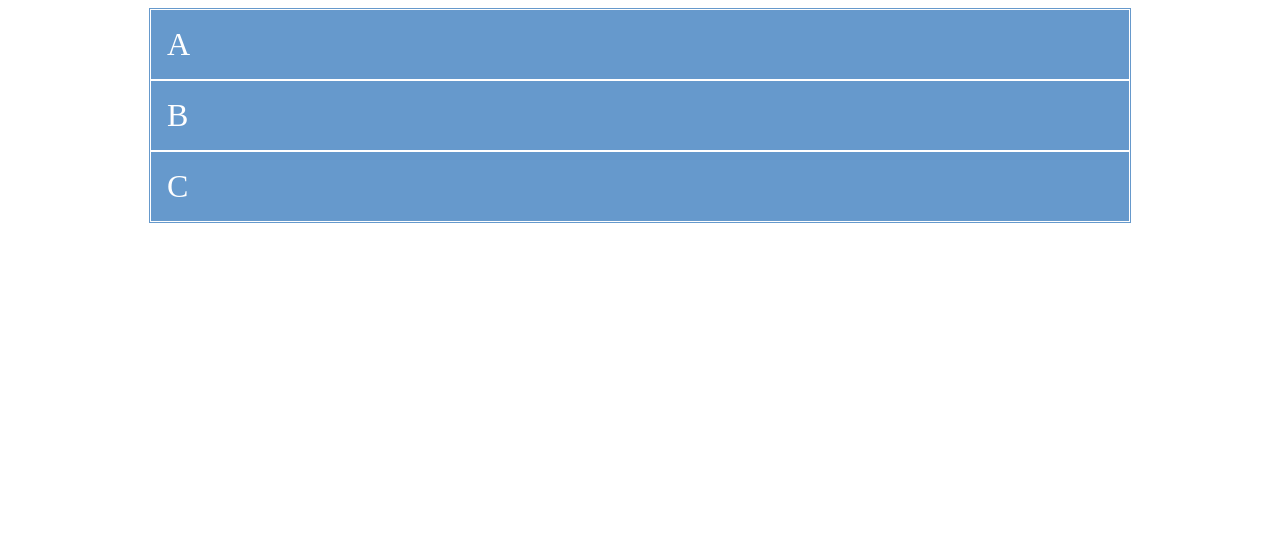
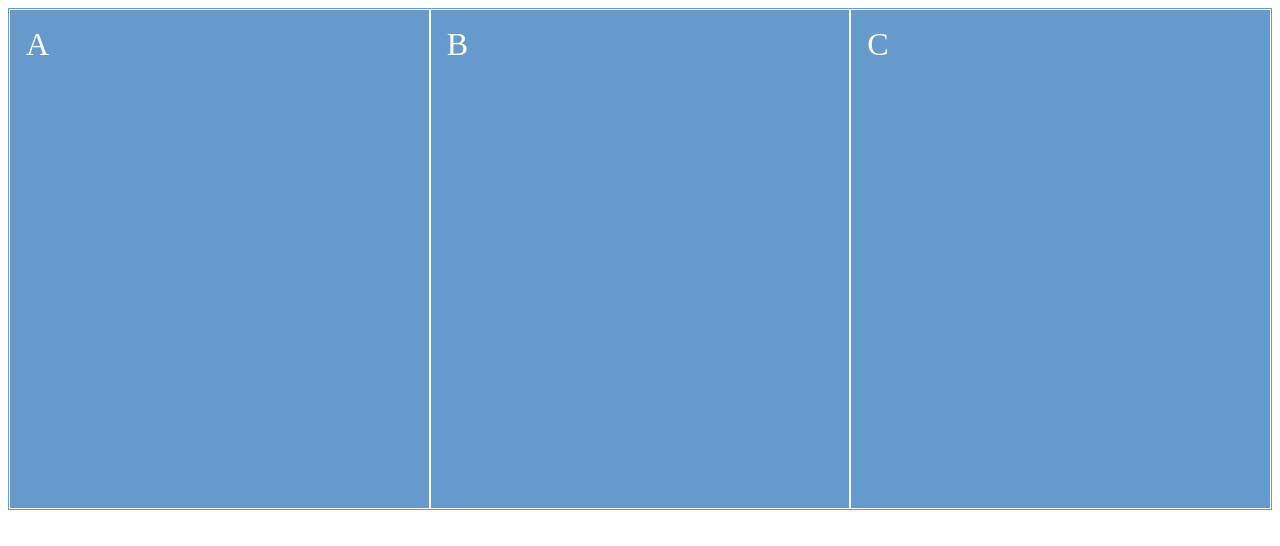
Before and after one commit to Jozelle024/week3, a plain HTML site: page css/Day1/index.html in a window 1280 px wide. Drawn offline with Linux system fonts and the light colour scheme.

Commit message:
alignitems flexwrap justifycontent

```diff
--- a/css/Day1/index.css
+++ b/css/Day1/index.css
@@ -1,10 +1,13 @@
 .contenitore{
     display: flex;
-    /* justify-content: space-around; */
-    max-width: 980px;
+    /* justify-content: space-around;
+    max-width: 980px;*/
+    height: 500px;
     margin: 0 auto 400px;
     border: 1px solid #6699cc;
-    flex-direction: column;
+    /* flex-direction: column; */
+    /*flex-wrap: wrap;*/
+    /* align-items: flex-end; */
 }
 
 .elemento {
@@ -13,6 +16,7 @@
     font-size: 2em;
     color: #fff;
     padding: 0.5em;
+    width:50%;
 }
 /*
 .elementoA{
```
